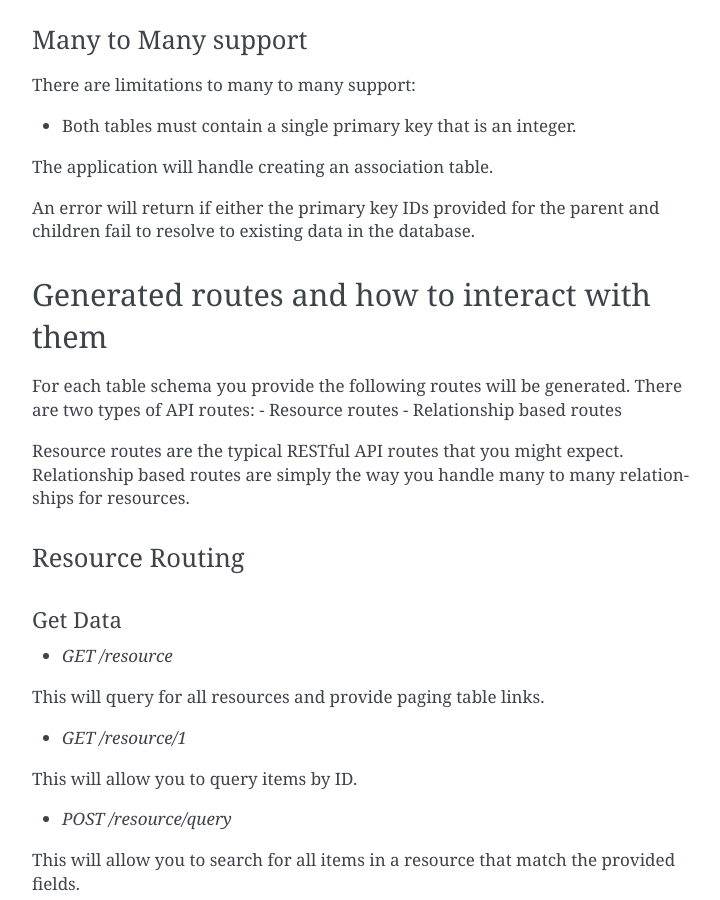
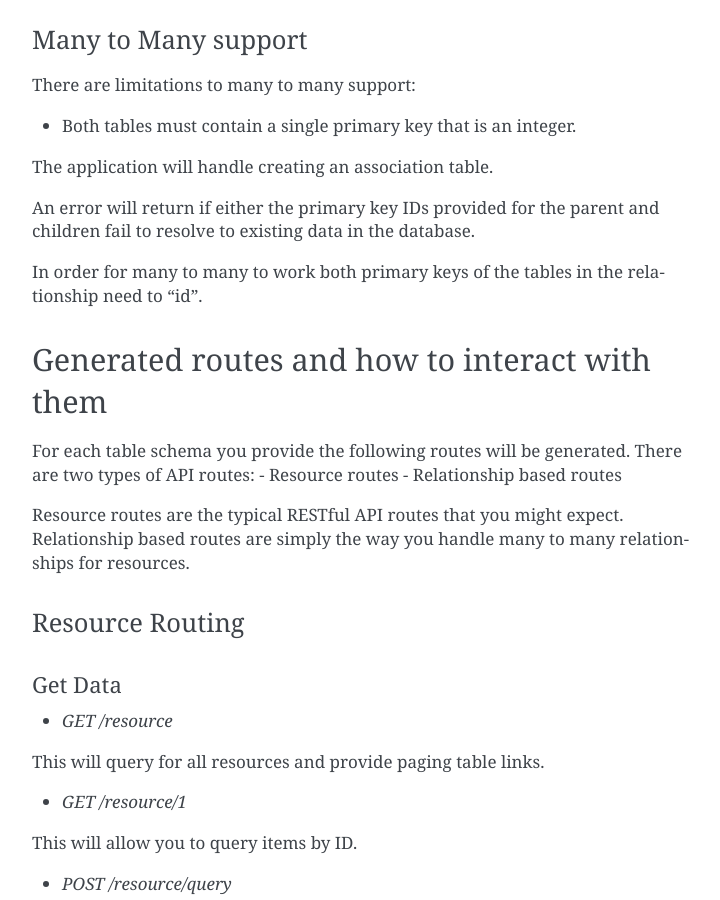
Before and after one commit to brighthive/data-resource-generator, a Sphinx documentation site: the page built from docs/source/routes.rst, in a window 1280 px wide and 900 px high, scrolled down 780 px. Shown: the whole window, without its empty margins (388-1108 px from the left). Built offline with Sphinx 7.4.7, drawn with Linux system fonts in a browser that asks for light colours; pages that are not in the unit, such as notebooks, are missing from menus.

Commit message:
chore: Update docs with information on using MN.

```diff
--- a/docs/source/routes.rst
+++ b/docs/source/routes.rst
@@ -40,6 +40,7 @@ The application will handle creating an association table.
 
 An error will return if either the primary key IDs provided for the parent and children fail to resolve to existing data in the database.
 
+In order for many to many to work both primary keys of the tables in the relationship need to "id".
 
 Generated routes and how to interact with them
 ----------------------------------------------
```
